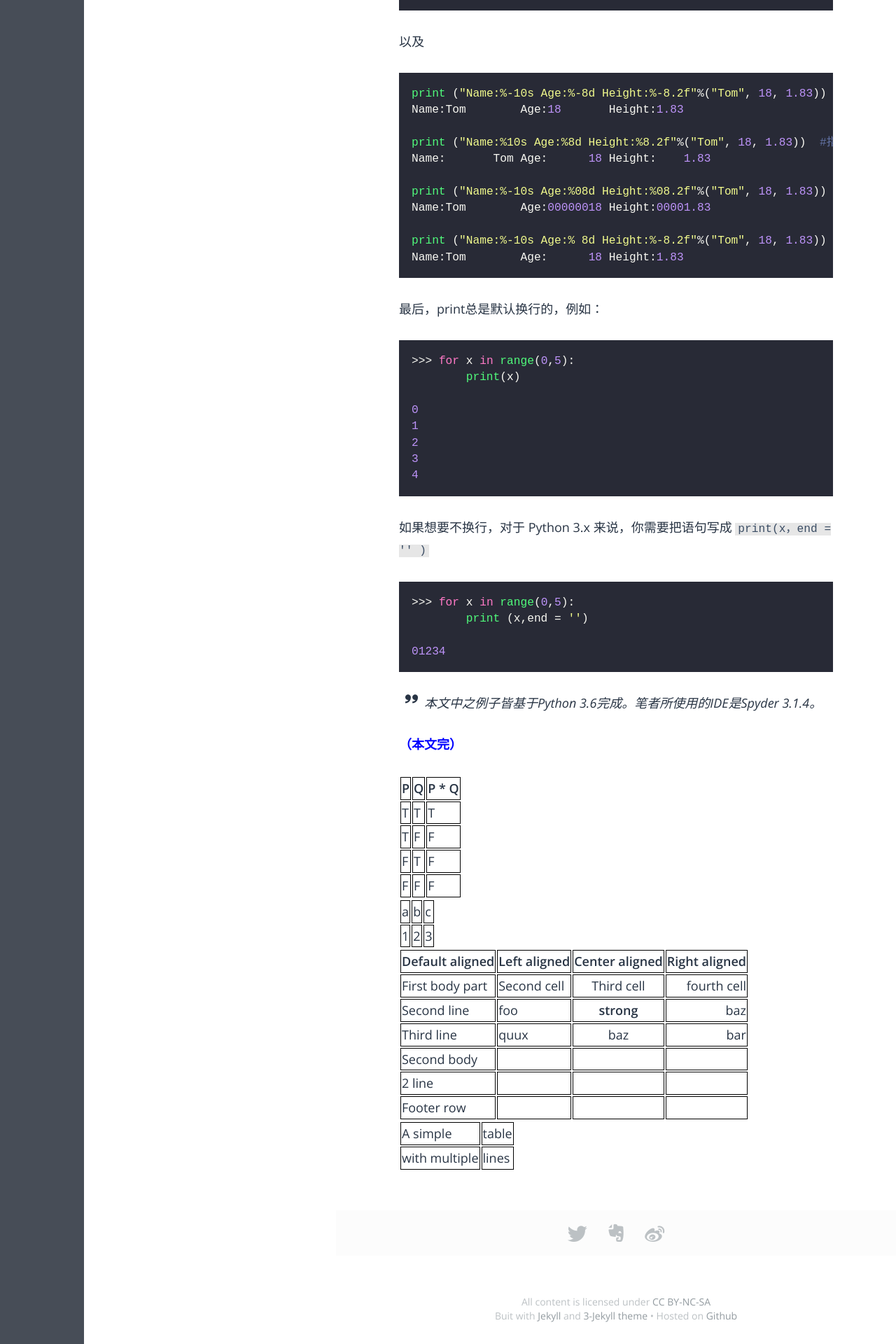
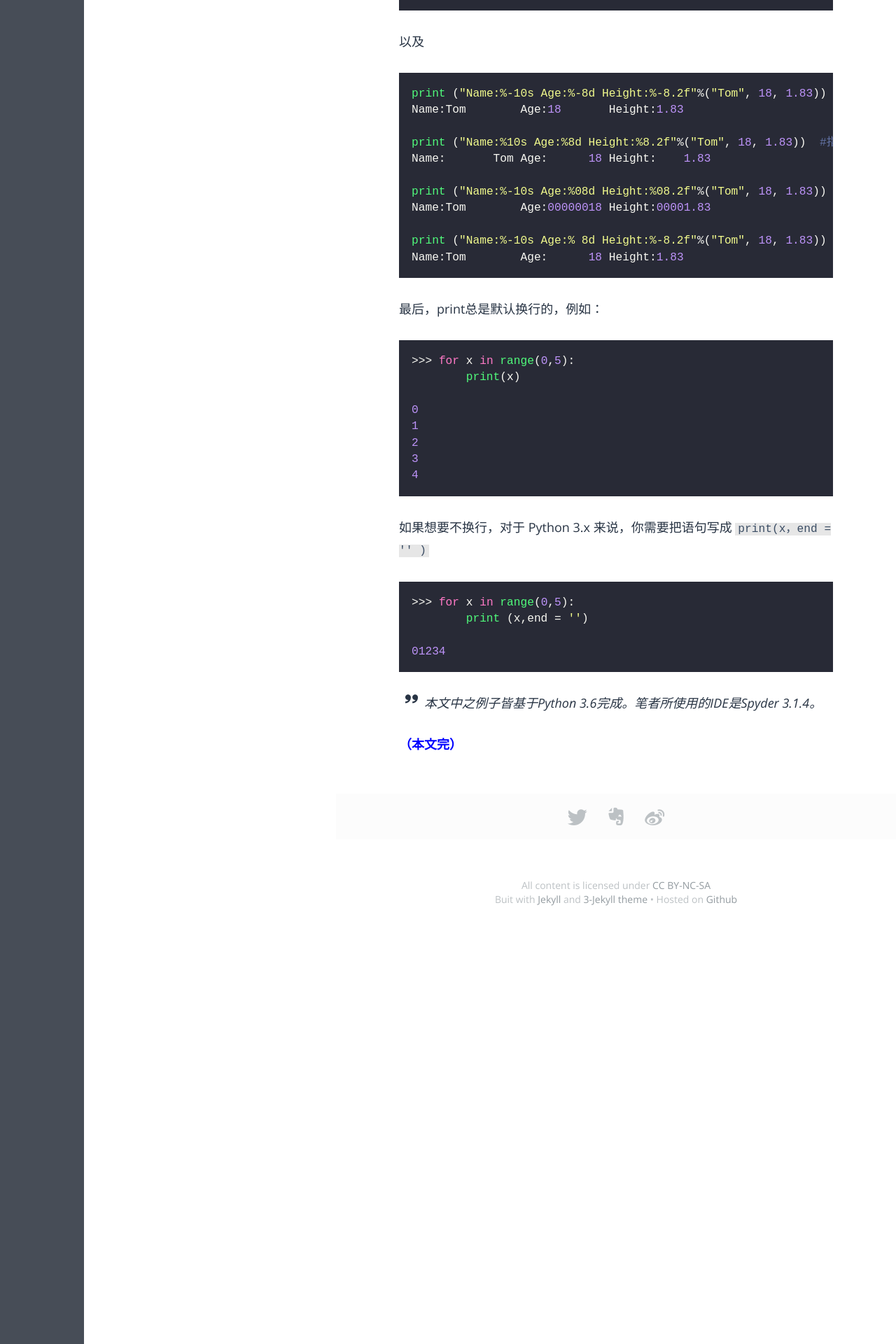
Before and after one commit to fzuo/baimafujinji, a Jekyll site: the page built from _posts/tech/2014-12-16-python-print.md, in a window 1280 px wide. Shown: the part 2546-4466 px from the top of the page at 70% size. Built offline with Jekyll 4.4.1, drawn with Linux system fonts in a browser that asks for light colours; some web fonts are replaced; formulas are drawn with MathJax 3.

Commit message:
Update 2014-12-16-python-print.md

```diff
--- a/_posts/tech/2014-12-16-python-print.md
+++ b/_posts/tech/2014-12-16-python-print.md
@@ -55,6 +55,12 @@ The length of hello is 5
 4、点`.`后跟精度值：如果转换的是实数，精度值就表示出现在小数点后的位数。如果转换的是字符串，那么该数字就表示最大字段宽度。如果是`*`，那么精度将从元组中读出
 
 5、字符串格式化转换类型
+
+<style>
+.tablelines table, .tablelines td, .tablelines th {
+        border: 1px solid black;
+        }
+</style>
 
 | 转换类型      |含义          |
 | -------------|-------------|
@@ -134,40 +140,3 @@ Name:Tom        Age:      18 Height:1.83
 > 本文中之例子皆基于Python 3.6完成。笔者所使用的IDE是Spyder 3.1.4。
 
 <span style="color:blue">**（本文完）**</span>
-
-<style>
-.tablelines table, .tablelines td, .tablelines th {
-        border: 1px solid black;
-        }
-</style>
-
-| P | Q | P * Q |
-| - | - | - |
-| T | T | T |
-| T | F | F |
-| F | T | F |
-| F | F | F |
-{: .tablelines}
-
-|---|---|---|
-|a  | b | c|
-| 1|2|3|
-{: .tablelines}
-
-|-----------------+------------+-----------------+----------------|
-| Default aligned |Left aligned| Center aligned  | Right aligned  |
-|-----------------|:-----------|:---------------:|---------------:|
-| First body part |Second cell | Third cell      | fourth cell    |
-| Second line     |foo         | **strong**      | baz            |
-| Third line      |quux        | baz             | bar            |
-|-----------------+------------+-----------------+----------------|
-| Second body     |            |                 |                |
-| 2 line          |            |                 |                |
-|=================+============+=================+================|
-| Footer row      |            |                 |                |
-|-----------------+------------+-----------------+----------------|
-{: .tablelines}
-
-| A simple | table |
-| with multiple | lines|
-{: .tablelines}
```
